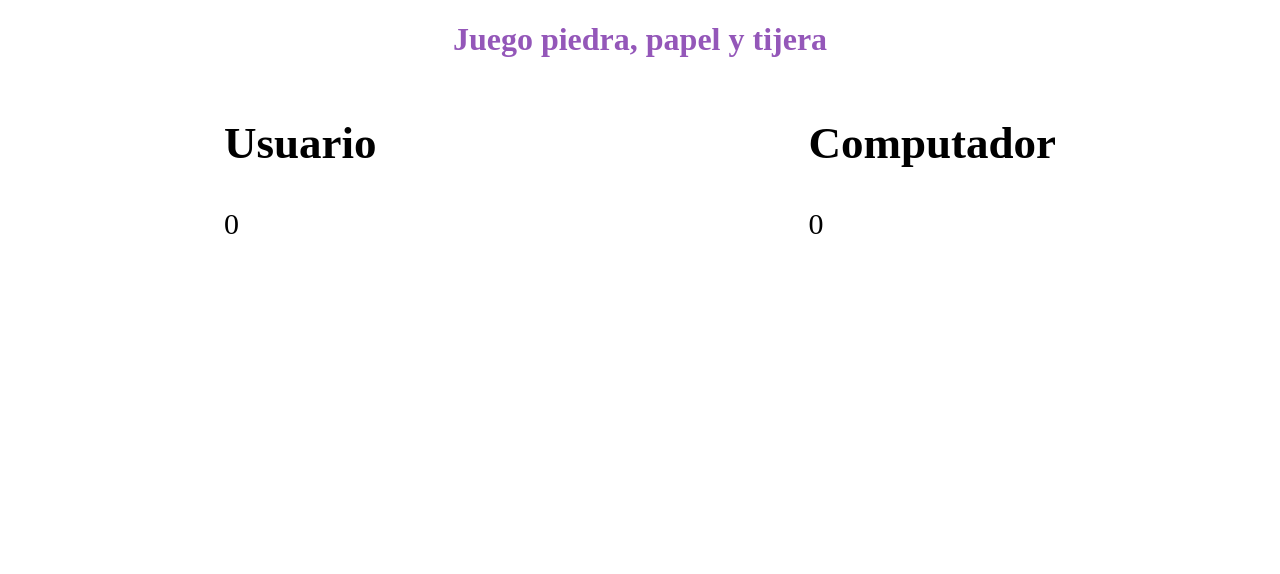
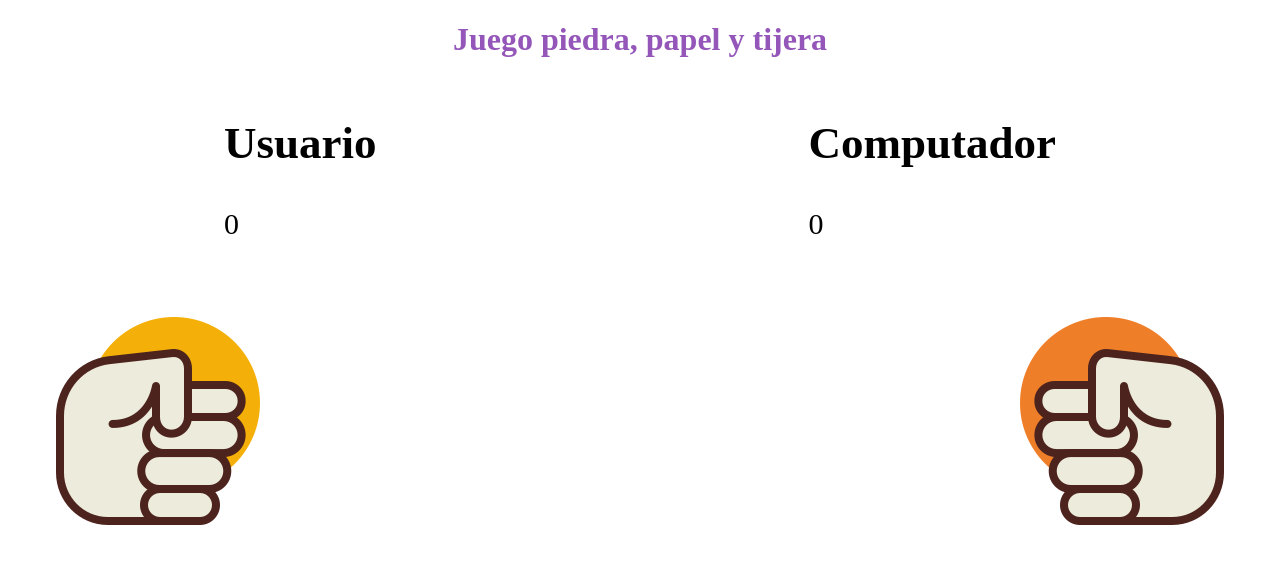
Before and after one commit to Daniel-1204/Juego-PiedraPapelTijera, a plain HTML site: page index.html in a window 1280 px wide. Drawn offline with Linux system fonts and the light colour scheme.

Commit message:
Ajustando imagenes en pagina

```diff
--- a/estilos.css
+++ b/estilos.css
@@ -8,3 +8,8 @@
     display: flex;
     justify-content: space-around;
 }
+
+.manos{
+    display: flex;
+    justify-content: space-between;
+}
--- a/index.html
+++ b/index.html
@@ -19,7 +19,11 @@
                 <p>0</p>
             </div>
         </div>
-
+        <div class="tablero">
+            <div class="manos">
+                <img src="./piedra_ada.png" alt="" srcset="">
+                <img src="./piedra_computadora.png" alt="">
+        </div>
     </section>
 </body>
 </html>
```
